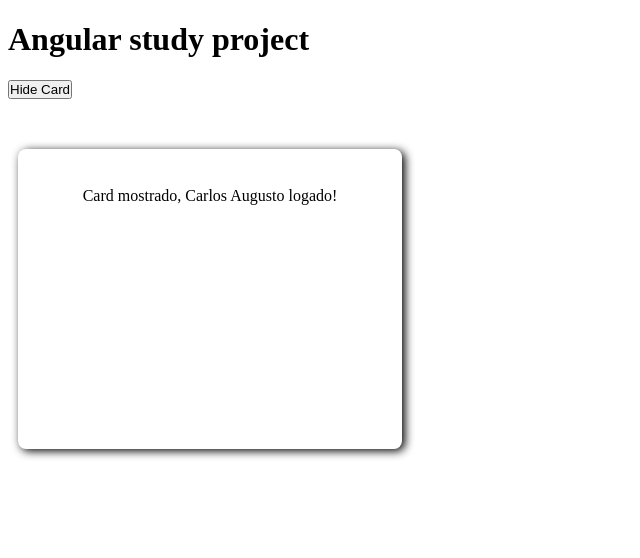
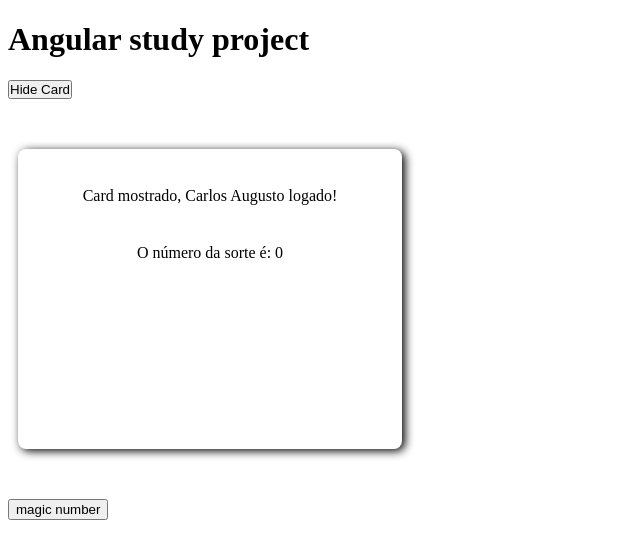
Before and after one commit to calopessoa/angular-test, an Angular app: page / in a window 1280 px wide. Both pictures are taken after a click on the button "Show Card". Shown: the top 558 px of the page, without its empty margins (0-640 px from the left). Built offline with nearby package versions, Linux system fonts and the light colour scheme.

Commit message:
event emitter, output property

```diff
--- a/src/app/app.module.ts
+++ b/src/app/app.module.ts
@@ -4,11 +4,13 @@
 import { AppRoutingModule } from './app-routing.module';
 import { AppComponent } from './app.component';
 import { FirstComponent } from './components/first-component/firstcomponent';
+import { ChildComponent } from './components/child/child.component';
 
 @NgModule({
   declarations: [
     AppComponent,
-    FirstComponent
+    FirstComponent,
+    ChildComponent
   ],
   imports: [
     BrowserModule,
--- /dev/null
+++ b/src/app/components/child/child.component.html
@@ -0,0 +1 @@
+<button (click)="handleClick()">magic number</button>
--- /dev/null
+++ b/src/app/components/child/child.component.ts
@@ -0,0 +1,18 @@
+import { Component, OnInit, Output, EventEmitter } from '@angular/core';
+
+@Component({
+  selector: 'app-child',
+  templateUrl: './child.component.html',
+  styleUrls: ['./child.component.css']
+})
+export class ChildComponent implements OnInit {
+  @Output() changeNumber: EventEmitter<any> = new EventEmitter();
+  constructor() { }
+
+  ngOnInit(): void {
+  }
+
+  handleClick() {
+    this.changeNumber.emit()
+  }
+}
--- a/src/app/components/first-component/first.component.html
+++ b/src/app/components/first-component/first.component.html
@@ -10,4 +10,7 @@
 
 <div class="card" *ngIf="!hidden">
   <article class="card-text">Card mostrado, {{ name }} logado!</article>
+  <article class="card-text">O número da sorte é: {{ myNumber }}</article>
 </div>
+
+<app-child (changeNumber)="onChangeNumber()"></app-child>
--- a/src/app/components/first-component/firstcomponent.ts
+++ b/src/app/components/first-component/firstcomponent.ts
@@ -8,6 +8,8 @@
 export class FirstComponent implements OnInit {
   hidden: boolean = true;
   name: string = 'Carlos Augusto';
+  myNumber: number = 0;
+
   constructor() { }
 
   ngOnInit(): void {
@@ -17,4 +19,8 @@
     this.hidden = !this.hidden;
   }
 
+  onChangeNumber() {
+    this.myNumber = Math.floor((Math.random() * 10) + 1);
+  }
+
 }
```
Also changed, not shown: src/app/components/child/child.component.css (added), 1 other file (tests, documents, lock files or other folders).
